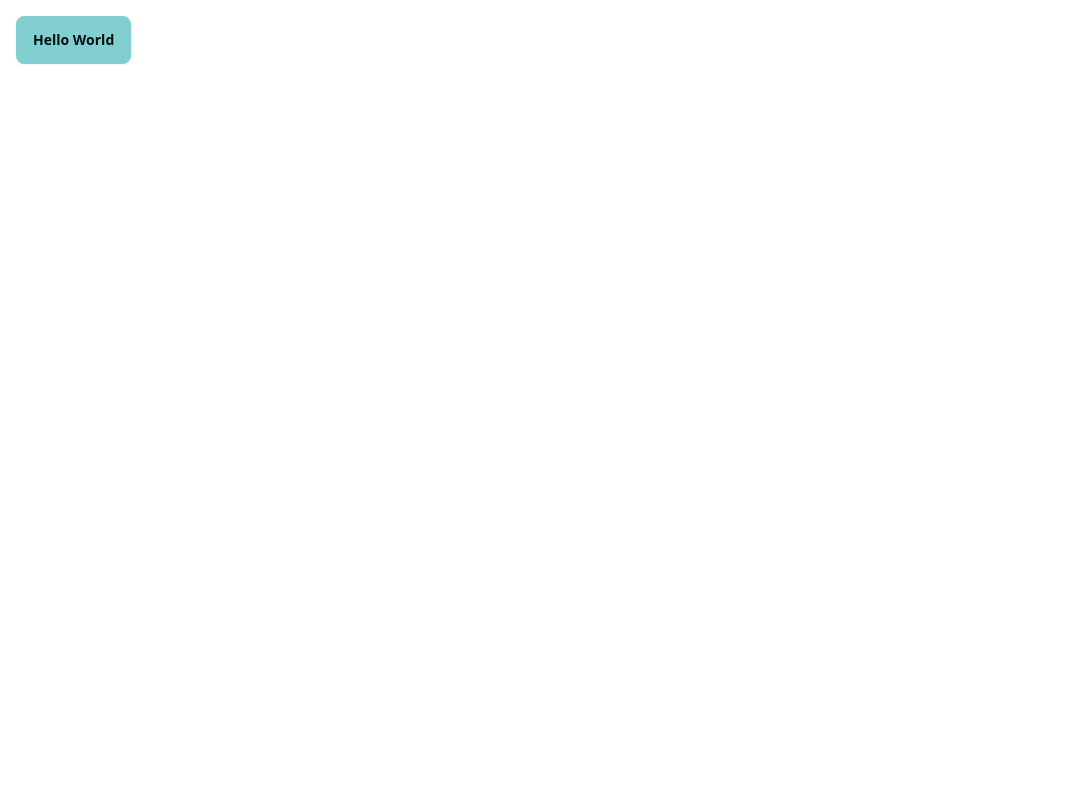
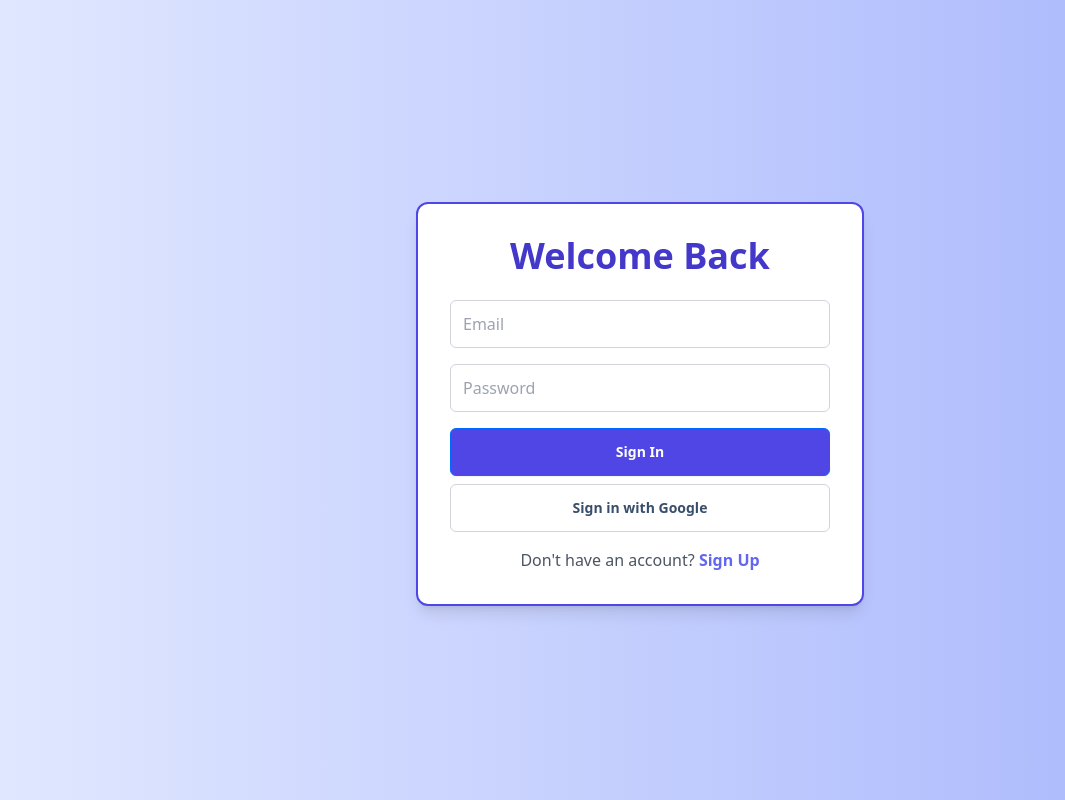
Before and after one commit to Mohamed-2196/social-network, a Next.js app: page / in a window 1280 px wide. Shown: the whole page, without its empty margins (0-1065 px from the left). Built offline with nearby package versions, Linux system fonts and the light colour scheme.

Commit message:
Simple Sign up page

```diff
--- /dev/null
+++ b/app/components/Sign.tsx
@@ -0,0 +1,110 @@
+'use client';
+import { useState } from "react";
+
+export default function AuthPage() {
+  const [isSignUp, setIsSignUp] = useState(false);
+
+  const toggleAuthMode = () => {
+    setIsSignUp(!isSignUp);
+  };
+
+  return (
+    <div className="flex items-center justify-center min-h-screen bg-gradient-to-r from-indigo-100 to-indigo-300">
+      <div className="max-w-md w-full p-8 border-2 border-indigo-600 rounded-xl shadow-lg bg-white mt-10 mb-8">
+        <h2 className="text-4xl font-extrabold text-center text-indigo-700 mb-6">
+          {isSignUp ? "Join Us" : "Welcome Back"}
+        </h2>
+        <form className="space-y-4">
+          {isSignUp && (
+            <>
+              <div>
+                <input
+                  type="text"
+                  className="input input-bordered w-full p-3 rounded-md border-gray-300 focus:outline-none focus:ring-2 focus:ring-indigo-500"
+                  placeholder="First Name"
+                  required
+                />
+              </div>
+              <div>
+                <input
+                  type="text"
+                  className="input input-bordered w-full p-3 rounded-md border-gray-300 focus:outline-none focus:ring-2 focus:ring-indigo-500"
+                  placeholder="Last Name"
+                  required
+                />
+              </div>
+              <div>
+                <input
+                  type="date"
+                  className="input input-bordered w-full p-3 rounded-md border-gray-300 focus:outline-none focus:ring-2 focus:ring-indigo-500"
+                  required
+                />
+              </div>
+            </>
+          )}
+          <div>
+            <input
+              type="email"
+              className="input input-bordered w-full p-3 rounded-md border-gray-300 focus:outline-none focus:ring-2 focus:ring-indigo-500"
+              placeholder="Email"
+              required
+            />
+          </div>
+          <div>
+            <input
+              type="password"
+              className="input input-bordered w-full p-3 rounded-md border-gray-300 focus:outline-none focus:ring-2 focus:ring-indigo-500"
+              placeholder="Password"
+              required
+            />
+          </div>
+          {isSignUp && (
+            <>
+              <div>
+                <input
+                  type="text"
+                  className="input input-bordered w-full p-3 rounded-md border-gray-300 focus:outline-none focus:ring-2 focus:ring-indigo-500"
+                  placeholder="Nickname (Optional)"
+                />
+              </div>
+              <div>
+                <textarea
+                  className="textarea textarea-bordered w-full p-3 rounded-md border-gray-300 focus:outline-none focus:ring-2 focus:ring-indigo-500"
+                  placeholder="About Me (Optional)"
+                  rows="3"
+                ></textarea>
+              </div>
+              <div className="form-control">
+                <label className="label">
+                  <span className="label-text">Upload Avatar/Image (Optional)</span>
+                </label>
+                <input
+                  type="file"
+                  className="file-input file-input-bordered w-full bg-gray-200"
+                  accept="image/*"
+                />
+              </div>
+            </>
+          )}
+          <button className="btn btn-primary w-full mt-4 mb-6 p-3 rounded-md bg-indigo-600 text-white hover:bg-indigo-700 transition duration-200">
+            {isSignUp ? "Sign Up" : "Sign In"}
+          </button>
+        </form>
+        <div className="flex justify-center mb-4">
+          <button
+            className="btn btn-outline hover:bg-red-500 mt-2 w-full hover:text-white transition-colors duration-300 p-3 rounded-md border border-gray-300"
+            onClick={() => alert('Sign in with Google')}
+          >
+            Sign in with Google
+          </button>
+        </div>
+        <p className="text-center mt-4 text-gray-600">
+          {isSignUp ? "Already have an account?" : "Don't have an account?"}{" "}
+          <button className="text-indigo-500 font-semibold" onClick={toggleAuthMode}>
+            {isSignUp ? "Sign In" : "Sign Up"}
+          </button>
+        </p>
+      </div>
+    </div>
+  );
+}
--- a/app/globals.css
+++ b/app/globals.css
@@ -2,7 +2,7 @@
 @tailwind components;
 @tailwind utilities;
 
-/* :root {
+:root {
   --background: #ffffff;
   --foreground: #171717;
 }
@@ -12,10 +12,11 @@
     --background: #0a0a0a;
     --foreground: #ededed;
   }
-} */
+}
 
 body {
-  margin: 1rem;
+  height: 100vh; /* Set body height to viewport height */
+  margin: 0; /* Remove margin */
   /* color: var(--foreground);
   background: var(--background);
   font-family: Arial, Helvetica, sans-serif; */
--- a/app/page.tsx
+++ b/app/page.tsx
@@ -1,3 +1,7 @@
+import AuthPage from "./components/Sign";
 export default function Home() {
-  return <button className="btn btn-success">Hello World</button>;
+
+  return (
+    <AuthPage />
+  );
 }
```
Also changed, not shown: 1 other file (tests, documents, lock files or other folders).
